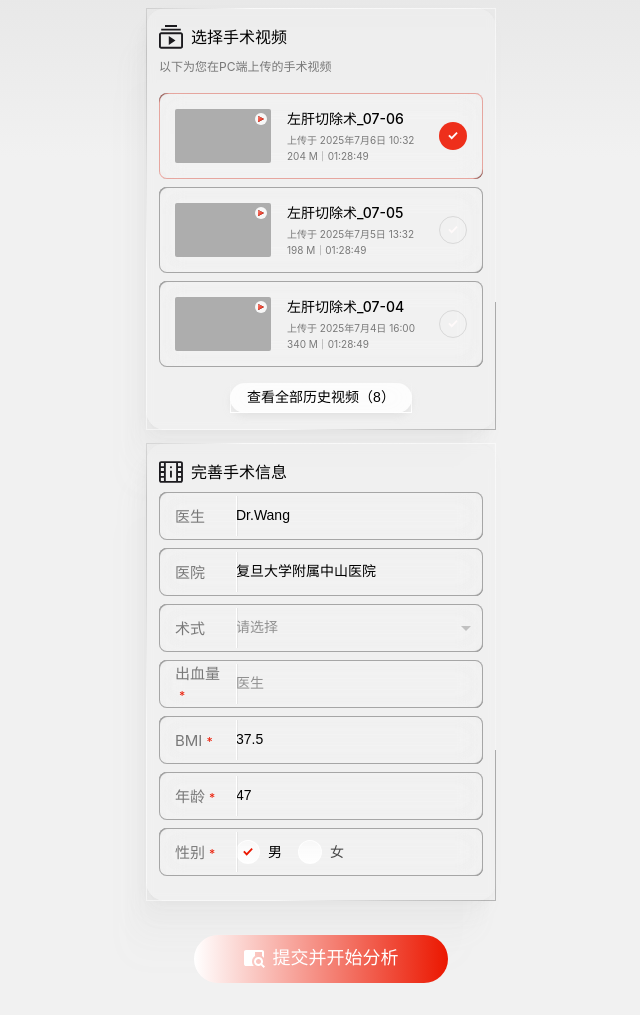
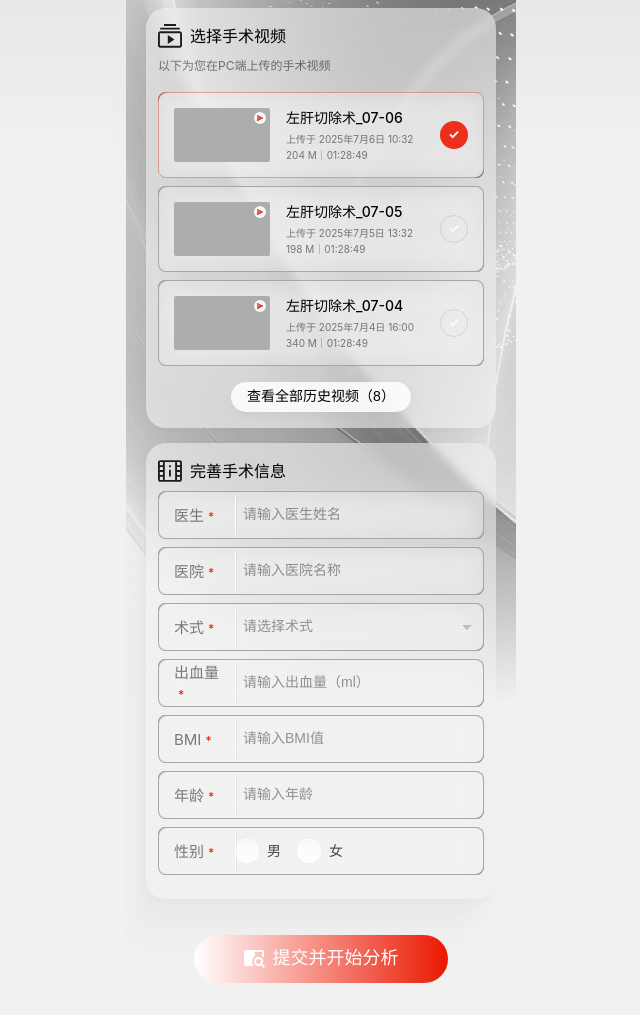
Before and after one commit to lzy234/JohnsonUI, a plain HTML site: page upload/index.html in a window 1280 px wide. Shown: the part 226-1241 px from the top of the page, without its empty margins (319-959 px from the left). Drawn offline with Linux system fonts and the light colour scheme.

Commit message:
完善upload页面

```diff
--- a/upload/index.html
+++ b/upload/index.html
@@ -92,23 +92,31 @@
 
             <div class="form-group">
                 <div class="input-wrapper">
-                    <label>医生</label>
-                    <input type="text" value="Dr.Wang" readonly>
+                    <label>医生<span class="required">*</span></label>
+                    <input type="text" placeholder="请输入医生姓名">
                 </div>
             </div>
 
             <div class="form-group">
                 <div class="input-wrapper">
-                    <label>医院</label>
-                    <input type="text" value="复旦大学附属中山医院" readonly>
+                    <label>医院<span class="required">*</span></label>
+                    <input type="text" placeholder="请输入医院名称">
                 </div>
             </div>
 
             <div class="form-group">
                 <div class="input-wrapper">
-                    <label>术式</label>
+                    <label>术式<span class="required">*</span></label>
                     <select>
-                        <option>请选择</option>
+                        <option value="">请选择术式</option>
+                        <option value="左肝切除术">左肝切除术</option>
+                        <option value="右肝切除术">右肝切除术</option>
+                        <option value="肝段切除术">肝段切除术</option>
+                        <option value="肝楔形切除术">肝楔形切除术</option>
+                        <option value="肝移植术">肝移植术</option>
+                        <option value="胆囊切除术">胆囊切除术</option>
+                        <option value="胆管切除术">胆管切除术</option>
+                        <option value="其他">其他</option>
                     </select>
                     <img src="images/arrow_drop_down.svg" alt="下拉" class="dropdown-icon">
                 </div>
@@ -117,21 +125,21 @@
             <div class="form-group">
                 <div class="input-wrapper">
                     <label>出血量<span class="required">*</span></label>
-                    <input type="text" placeholder="医生">
+                    <input type="text" placeholder="请输入出血量（ml）">
                 </div>
             </div>
 
             <div class="form-group">
                 <div class="input-wrapper">
                     <label>BMI<span class="required">*</span></label>
-                    <input type="text" value="37.5">
+                    <input type="text" placeholder="请输入BMI值">
                 </div>
             </div>
 
             <div class="form-group">
                 <div class="input-wrapper">
                     <label>年龄<span class="required">*</span></label>
-                    <input type="text" value="47">
+                    <input type="text" placeholder="请输入年龄">
                 </div>
             </div>
 
@@ -139,10 +147,8 @@
                 <div class="input-wrapper">
                     <label>性别<span class="required">*</span></label>
                     <div class="gender-options">
-                        <div class="gender-option selected">
-                            <div class="radio-btn">
-                                <img src="images/check_circle_small.svg" alt="选中">
-                            </div>
+                        <div class="gender-option">
+                            <div class="radio-btn"></div>
                             <span>男</span>
                         </div>
                         <div class="gender-option">
--- a/upload/styles.css
+++ b/upload/styles.css
@@ -17,6 +17,8 @@ body {
     margin: 0 auto;
     min-height: 1241px;
     position: relative;
+    background: url('images/background.png') no-repeat center center;
+    background-size: cover;
 }
 
 /* 头部返回按钮 */
@@ -31,8 +33,7 @@ body {
     width: 40px;
     height: 40px;
     background: rgba(255, 255, 255, 0.8);
-    border: 1px solid transparent;
-    border-image: linear-gradient(180deg, rgba(255, 255, 255, 0) 0%, rgba(255, 255, 255, 1) 100%) 1;
+    border: none;
     border-radius: 48px;
     box-shadow: 0px 4px 8px 0px rgba(172, 172, 172, 0.2);
     backdrop-filter: blur(14px);
@@ -82,7 +83,7 @@ body {
     left: 20px;
     width: 350px;
     background: rgba(240, 240, 240, 0.6);
-    border: 1px solid;
+    border: 0px solid;
     border-image: conic-gradient(
         from 130deg at 51.71% 36.07%,
         rgba(64, 64, 64, 0.4) 2.92%,
@@ -245,7 +246,7 @@ body {
 
 .view-all-btn {
     background: rgba(255, 255, 255, 0.8);
-    border: 1px solid transparent;
+    border: 0px solid transparent;
     border-image: linear-gradient(180deg, rgba(255, 255, 255, 0) 0%, rgba(255, 255, 255, 1) 100%) 1;
     border-radius: 48px;
     box-shadow: 0px 4px 8px 0px rgba(172, 172, 172, 0.2);
@@ -275,7 +276,7 @@ body {
     left: 20px;
     width: 350px;
     background: rgba(240, 240, 240, 0.6);
-    border: 1px solid;
+    border: 0px solid;
     border-image: conic-gradient(
         from 130deg at 51.71% 36.07%,
         rgba(64, 64, 64, 0.4) 2.92%,
@@ -317,6 +318,23 @@ body {
     display: flex;
     align-items: center;
     padding: 0 16px;
+    transition: all 0.2s ease;
+}
+
+/* 聚焦状态样式 */
+.input-wrapper:focus-within {
+    background: rgba(255, 255, 255, 0.08);
+    box-shadow:
+        inset 0px 0px 0px 1px rgba(238, 47, 27, 0.8),
+        inset -2px -2px 1px -2px rgba(102, 102, 102, 1),
+        inset 2px 2px 1px -2px rgba(102, 102, 102, 1),
+        inset 3px 3px 0.5px -3.5px rgba(255, 255, 255, 0.5),
+        0px 0px 0px 2px rgba(238, 47, 27, 0.2);
+}
+
+.input-wrapper:focus-within label {
+    color: #EE2F1B;
+    font-weight: 500;
 }
 
 .input-wrapper label {
@@ -338,17 +356,28 @@ body {
     line-height: 1.4;
     color: #000000;
     flex: 1;
-    margin-left: 16px;
+    margin-left: 24px;
+    transition: all 0.2s ease;
 }
 
 .input-wrapper input::placeholder {
     color: rgba(0, 0, 0, 0.4);
+    transition: all 0.2s ease;
+}
+
+.input-wrapper input:focus::placeholder {
+    color: rgba(0, 0, 0, 0.3);
+    transform: translateX(2px);
 }
 
 .input-wrapper select {
     -webkit-appearance: none;
     appearance: none;
     color: rgba(0, 0, 0, 0.4);
+}
+
+.input-wrapper select:focus {
+    color: #000000;
 }
 
 .dropdown-icon {
@@ -395,7 +424,9 @@ body {
 }
 
 .gender-option.selected .radio-btn {
-    background: linear-gradient(180deg, rgba(255, 255, 255, 0.5) 0%, rgba(255, 255, 255, 1) 100%);
+    background: #EE2F1B;
+    border: 0px solid #EE2F1B;
+    box-shadow: 0px 2px 4px rgba(238, 47, 27, 0.3);
 }
 
 .gender-option.selected .radio-btn img {
@@ -408,6 +439,12 @@ body {
     font-size: 14px;
     line-height: 1.71;
     color: #000000;
+    transition: all 0.2s ease;
+}
+
+.gender-option.selected span {
+    color: #EE2F1B;
+    font-weight: 600;
 }
 
 .gender-option:not(.selected) span {
@@ -472,17 +509,6 @@ body {
 }
 
 /* 交互状态样式 */
-.input-wrapper.error {
-    box-shadow:
-        inset 0px 0px 0px 1px rgba(236, 37, 16, 1),
-        inset -2px -2px 1px -2px rgba(102, 102, 102, 1),
-        inset 2px 2px 1px -2px rgba(102, 102, 102, 1),
-        inset 3px 3px 0.5px -3.5px rgba(255, 255, 255, 0.5);
-}
-
-.input-wrapper input.error {
-    color: #EC2510;
-}
 
 .submit-btn:disabled {
     opacity: 0.7;
```
